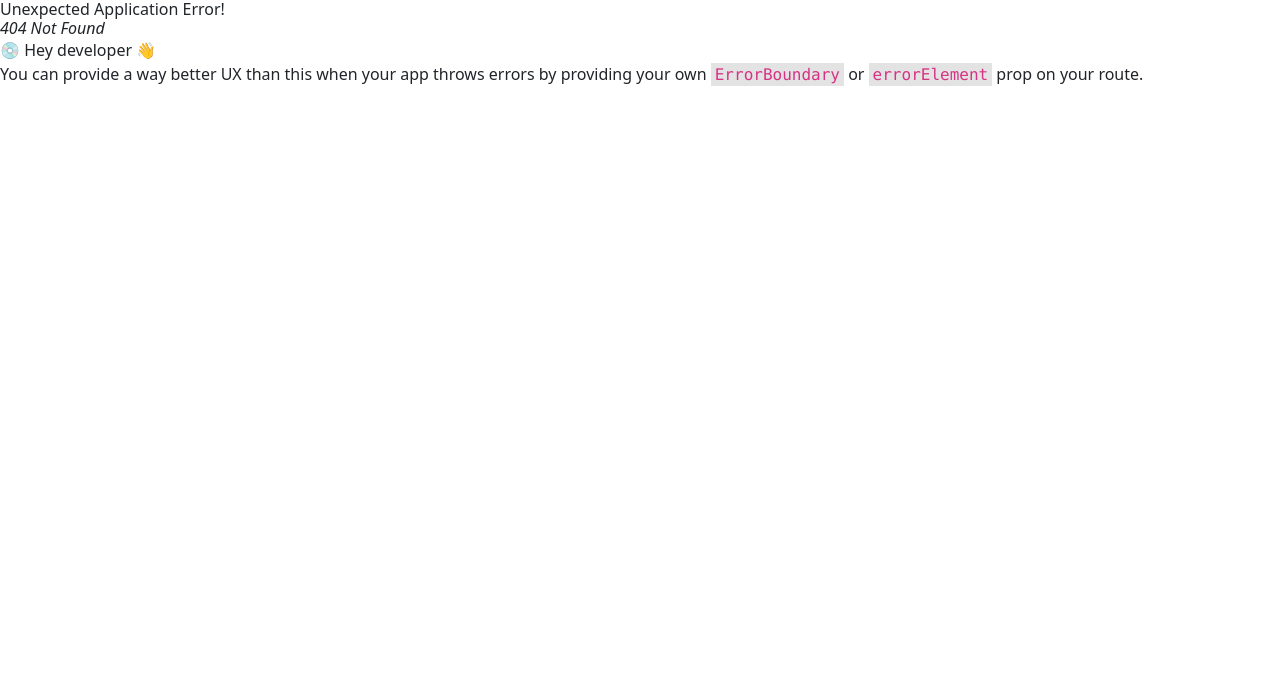
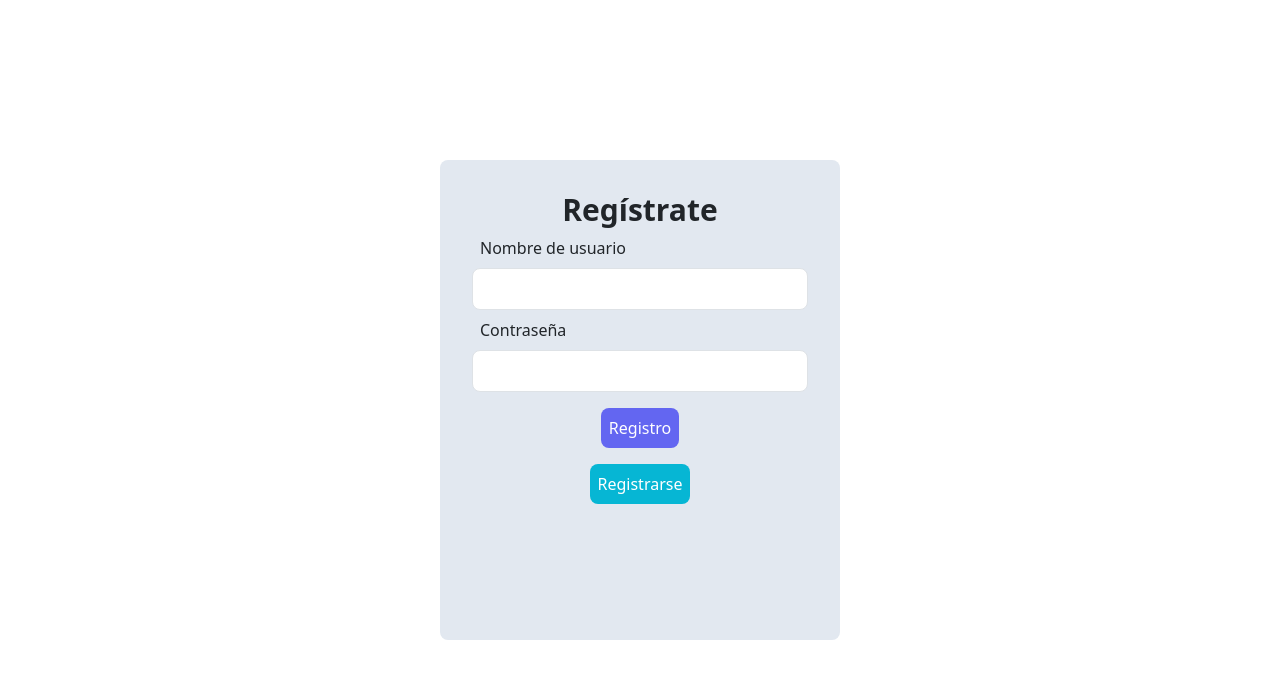
Before and after one commit to NaiveCannonUT/Medicamentos-Beta, a React (Vite) app: page /Registro in a window 1280 px wide. Before the commit this address had no page. Shown: the top 678 px of the page. Built offline with nearby package versions, Linux system fonts and the light colour scheme.

Commit message:
Se añadió registro. Alex

```diff
--- /dev/null
+++ b/src/Page/Registro.jsx
@@ -0,0 +1,36 @@
+import React from 'react'
+
+function Registro
+() {
+    return (
+        <>
+        <div className="">
+
+
+            <div className="relative w-full h-screen">
+                <div className="flex justify-center items-center h-full">
+                    <form className="max-w-[400px] mx-auto p-8 px-8 rounded-lg w-full h-[60%] bg-slate-200">
+                        <h1 className="text-center font-bold text-3xl">Regístrate</h1>
+                        <p className="p-2">Nombre de usuario</p>
+                        <input className="w-[100%] rounded-lg p-2 border"></input>
+
+                        <p className="p-2">Contraseña</p>
+                        <input className="w-[100%] rounded-lg border p-2"></input>
+                        <div className="flex items-center justify-center p-3">
+                            <button className="bg-indigo-500 p-2 rounded-lg text-white hover:bg-indigo-400">Registro
+                            </button>
+                        </div>
+                        <div className="flex items-center justify-center">
+                        <button className="bg-cyan-500 p-2 rounded-lg text-white hover:bg-cyan-400">Registrarse</button>
+
+                        </div>
+                    </form>
+                </div>
+            </div>
+        </div>
+
+        </>
+    )
+}
+
+export default Registro
--- a/src/routes/routes.jsx
+++ b/src/routes/routes.jsx
@@ -1,6 +1,7 @@
 import { createBrowserRouter } from "react-router-dom";
 import Login from '../Page/Login'
 import Cuadro from '../Page/Cuadro'
+import Registro from "../Page/Registro";
 
 export const rutas = createBrowserRouter([
     {
@@ -10,5 +11,9 @@ export const rutas = createBrowserRouter([
     {
         path: "/Cuadro",
         element: <Cuadro />
+    },
+    {
+        path: "/Registro",
+        element: <Registro/>
     }
 ])
```
